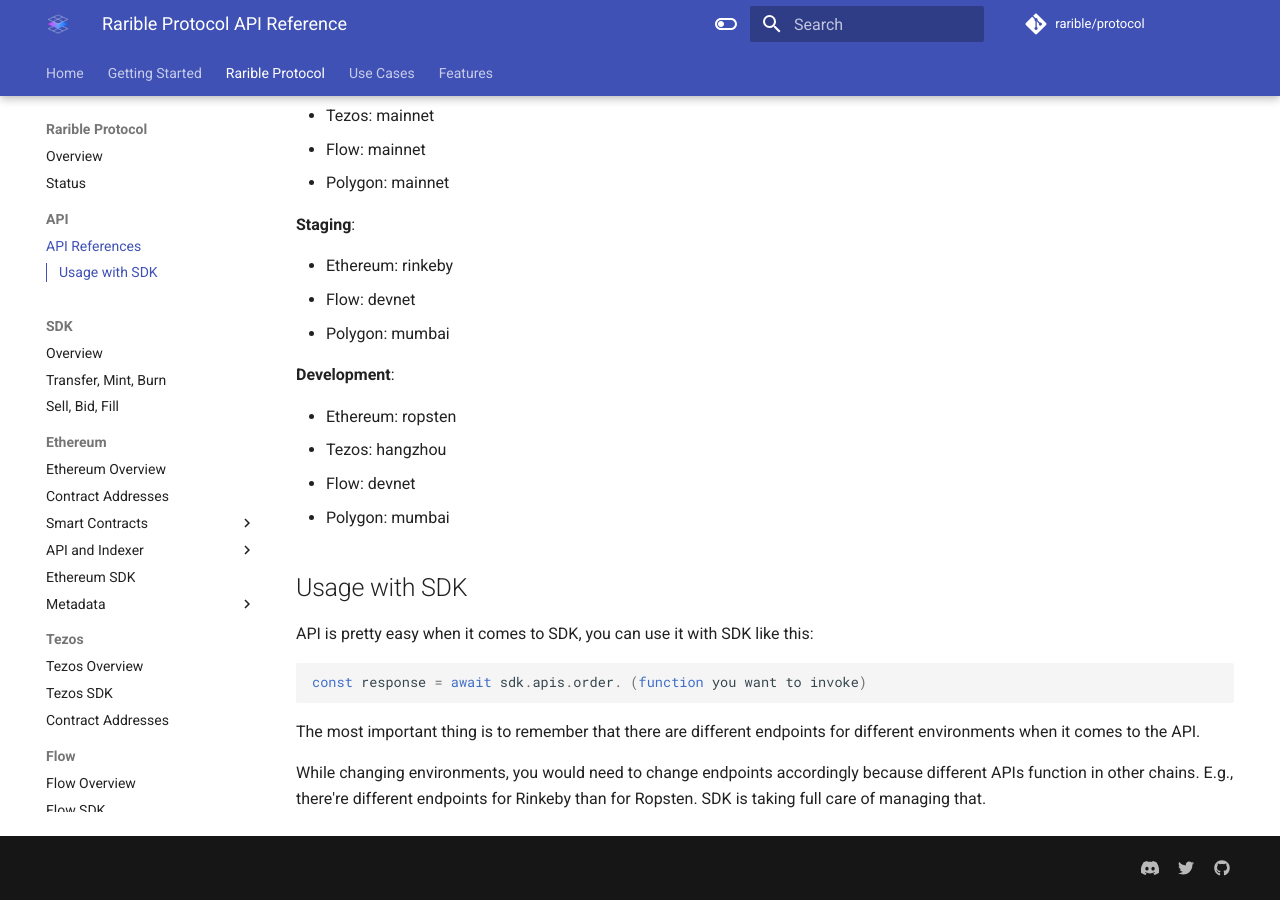
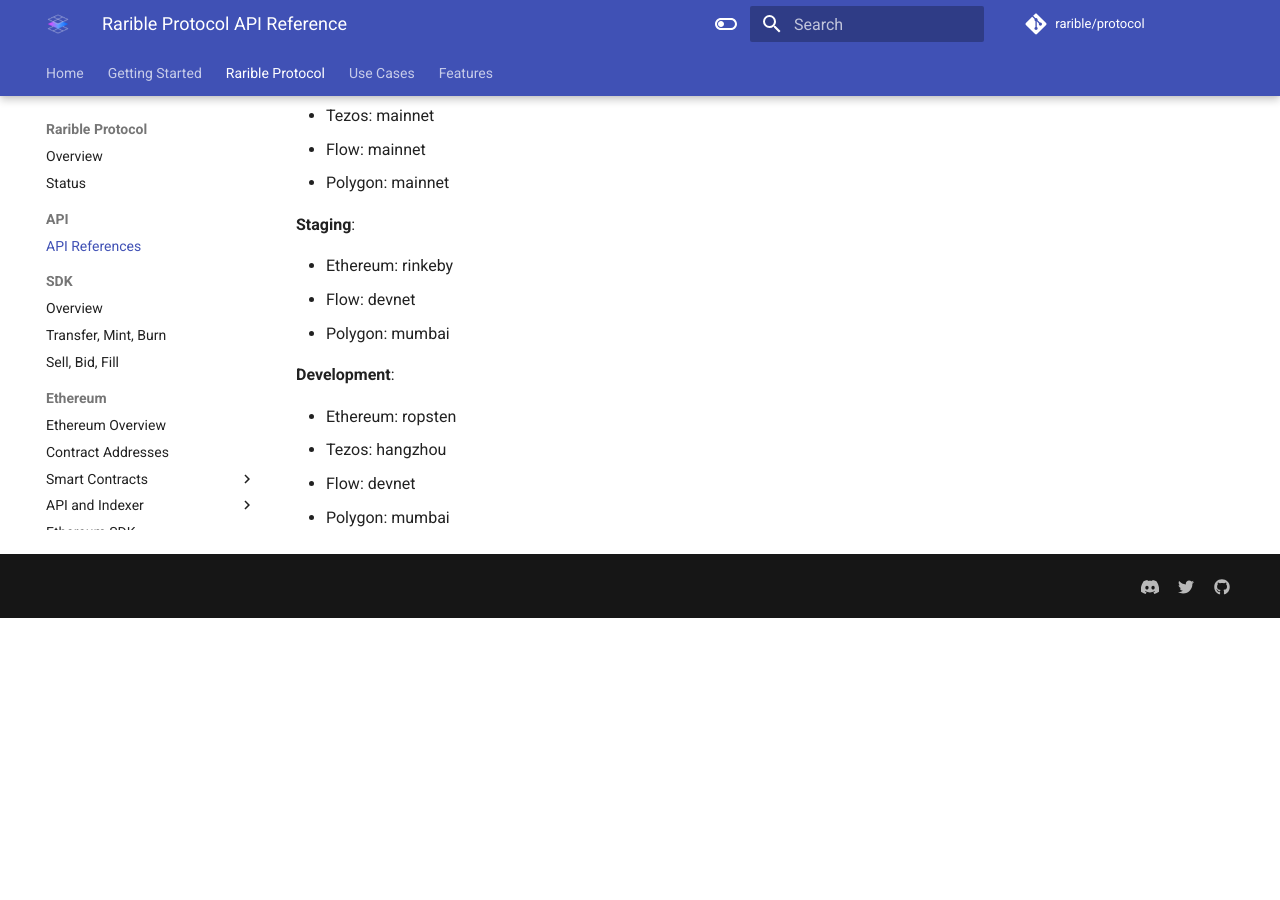
Before and after one commit to rarible/protocol, an MkDocs documentation site: the page built from docs/api-reference.md, in a window 1280 px wide and 900 px high, scrolled down 610 px. Built offline with MkDocs 1.6.1 and Material for MkDocs 9.7.7, drawn with Linux system fonts in a browser that asks for light colours; comment, search, counter and statistics services are not loaded; after the commit the page ends 1228 px from its top, so only the background shows below that.

Commit message:
fix: remove old info

````diff
--- a/docs/api-reference.md
+++ b/docs/api-reference.md
@@ -37,15 +37,3 @@
 * Tezos: hangzhou
 * Flow: devnet
 * Polygon: mumbai
-
-## Usage with SDK
-
-API is pretty easy when it comes to SDK, you can use it with SDK like this:
-
-```typescript
-const response = await sdk.apis.order. (function you want to invoke)
-```
-
-The most important thing is to remember that there are different endpoints for different environments when it comes to the API.
-
-While changing environments, you would need to change endpoints accordingly because different APIs function in other chains. E.g., there're different endpoints for Rinkeby than for Ropsten. SDK is taking full care of managing that.
````
